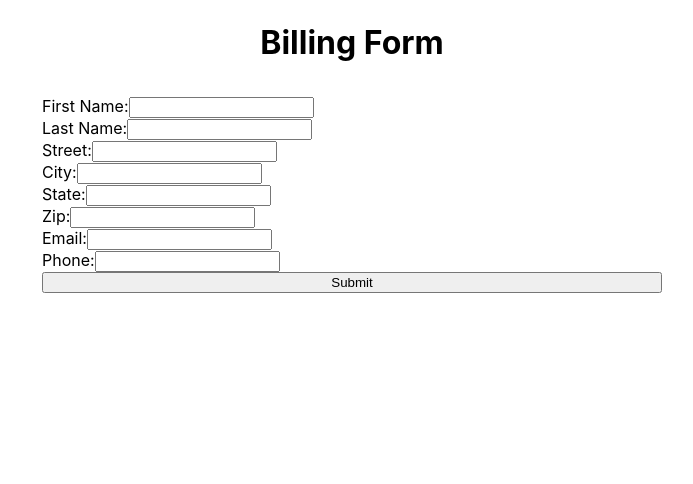
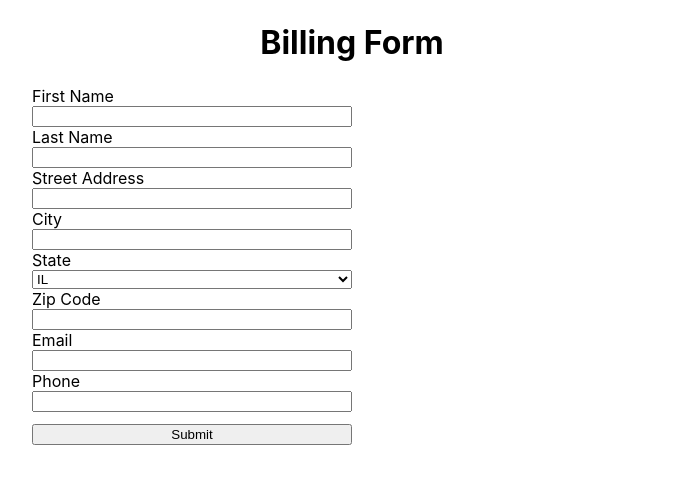
Before and after one commit to Waleeta/billing-page-api, a React (Create React App) app in the folder billing-front-end-app/: page / in a window 1280 px wide. Shown: the top 484 px of the page, without its empty margins (288-981 px from the left). Built offline with nearby package versions, Linux system fonts and the light colour scheme.

Commit message:
formik working, need to do validations

```diff
--- a/billing-front-end-app/package.json
+++ b/billing-front-end-app/package.json
@@ -8,6 +8,7 @@
     "@testing-library/react": "^13.4.0",
     "@testing-library/user-event": "^13.5.0",
     "axios": "^1.1.3",
+    "formik": "^2.2.9",
     "react": "^18.2.0",
     "react-dom": "^18.2.0",
     "react-scripts": "5.0.1",
--- a/billing-front-end-app/src/components/BillingForm.css
+++ b/billing-front-end-app/src/components/BillingForm.css
@@ -1,6 +1,9 @@
 .formContainer {
     height: 100%;
-    width: 100%;
+    width: 50%;
+    display: flex;
+    flex-direction: column;
+    justify-content: space-between;
 }
 
 .formElements {
@@ -8,3 +11,8 @@
     display: flex;
     flex-direction: column;
 }
+
+.button {
+    margin: 12px 0 0 0;
+    width: 100%
+}
--- a/billing-front-end-app/src/components/BillingForm.js
+++ b/billing-front-end-app/src/components/BillingForm.js
@@ -1,64 +1,23 @@
-import { useState } from "react";
+import { Formik, Field, Form } from "formik";
+
+import { createBillingAddress } from '.././api/createBillingAddress'
+
 import './BillingForm.css'
 
-import { getBillingAddresses } from '.././api/getBillingAddresses'
-import { createBillingAddress } from '.././api/createBillingAddress'
+const BillingForm = () => {
 
-const BillingForm = () => {
-    const [firstName, setFirstName] = useState('')
-    const [lastName, setLastName] = useState('')
-    const [street, setStreet] = useState('')
-    const [city, setCity] = useState('')
-    const [usState, setUsState] = useState('')
-    const [zip, setZip] = useState('')
-    const [email, setEmail] = useState('')
-    const [phone, setPhone] = useState('')
+    const handleSubmit = (values) => {
 
-
-    const handleFirstNameChange = (e) => {
-        setFirstName(e.target.value)
-    }
-
-    const handleLastNameChange = (e) => {
-        setLastName(e.target.value)
-    }
-
-    const handleCityChange = (e) => {
-        setCity(e.target.value)
-    }
-
-    const handleUsStateChange = (e) => {
-        setUsState(e.target.value)
-    }
-
-    const handleZipChange = (e) => {
-        setZip(e.target.value)
-    }
-
-    const handlePhoneChange = (e) => {
-        setPhone(e.target.value)
-    }
-
-    const handleEmailChange = (e) => {
-        setEmail(e.target.value)
-    }
-
-    const handleStreetChange = (e) => {
-        setStreet(e.target.value)
-    }
-
-    const handleSubmit = (e) => {
-        e.preventDefault();
         const payload = {
-            first_name: firstName,
-            last_name: lastName,
-            email: email,
-            phone: phone,
+            first_name: values.firstname,
+            last_name: values.lastname,
+            email: values.email,
+            phone: values.phone,
             address_attributes: {
-                street: street,
-                zip: zip,
-                city: city,
-                state: usState,
+                street: values.street,
+                zip: values.zip,
+                city: values.city,
+                state: values.usstate,
             }
         }
         const { data, error } = createBillingAddress(payload)
@@ -67,47 +26,46 @@ const BillingForm = () => {
         } else {
             return error
         }
-
     }
 
     return (
-        <div className="formContainer">
-            <form className='formElements' onSubmit={handleSubmit}>
-                <label>
-                    First Name:
-                    <input type="text" name="name" onChange={handleFirstNameChange} />
-                </label>
-                <label>
-                    Last Name:
-                    <input type="text" name="name" onChange={handleLastNameChange} />
-                </label>
-                <label>
-                    Street:
-                    <input type="text" name="name" onChange={handleStreetChange} />
-                </label>
-                <label>
-                    City:
-                    <input type="text" name="name" onChange={handleCityChange} />
-                </label>
-                <label>
-                    State:
-                    <input type="text" name="name" onChange={handleUsStateChange} />
-                </label>
-                <label>
-                    Zip:
-                    <input type="text" name="name" onChange={handleZipChange} />
-                </label>
-                <label>
-                    Email:
-                    <input type="text" name="name" onChange={handleEmailChange} />
-                </label>
-                <label>
-                    Phone:
-                    <input type="text" name="name" onChange={handlePhoneChange} />
-                </label>
-                <input type="submit" value="Submit" />
-            </form>
-        </div>
+        <div>
+            <Formik initialValues={{
+                firstname: "", lastname: "", street: "", city: "", usstate: "", zip: "", phone: "", email: ""
+            }} onSubmit={(values, { resetForm }) => {
+                handleSubmit(values);
+                resetForm({ values: { firstname: '', lastname: '', email: '', phone: '', zip: '', usstate: '', city: '', street: '' } });
+            }} >
+                {() => (
+                    <Form className="formContainer">
+                        <label>First Name</label>
+                        <Field name="firstname" label="First Name" />
+                        <label>Last Name</label>
+                        <Field name="lastname" type="text" />
+                        <label>Street Address</label>
+                        <Field name="street" type="text" />
+                        <label>City</label>
+                        <Field name="city" type="text" />
+                        <label>State</label>
+                        <Field as="select" multiple={false} name="usstate">
+                            <option value="IL">IL</option>
+                            <option value="CA">CA</option>
+                            <option value="MI">MI</option>
+                            <option value="MI">WI</option>
+                            <option value="MI">NY</option>
+                        </Field>
+                        <label>Zip Code</label>
+                        <Field name="zip" type="text" />
+                        <label>Email</label>
+                        <Field name="email" label="Email" />
+
+                        <label>Phone</label>
+                        <Field name="phone" type="text" />
+                        <button className='button' type="submit">Submit</button>
+                    </Form>
+                )}
+            </Formik>
+        </div >
     )
 }
 
```
Also changed, not shown: 1 other file (tests, documents, lock files or other folders).
